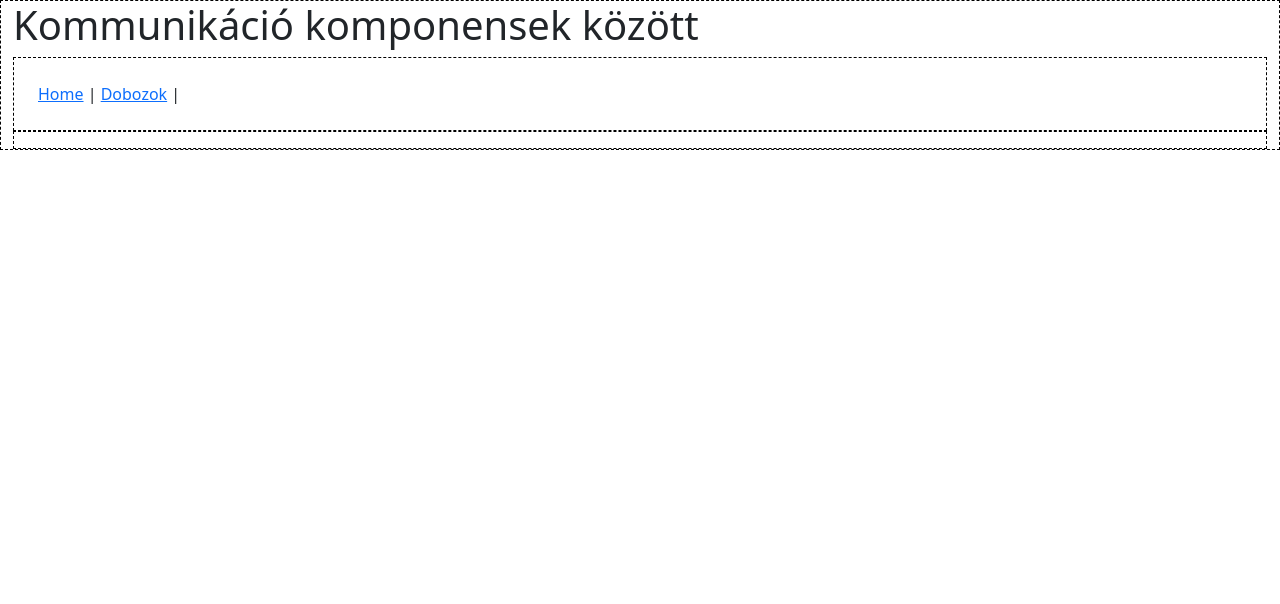
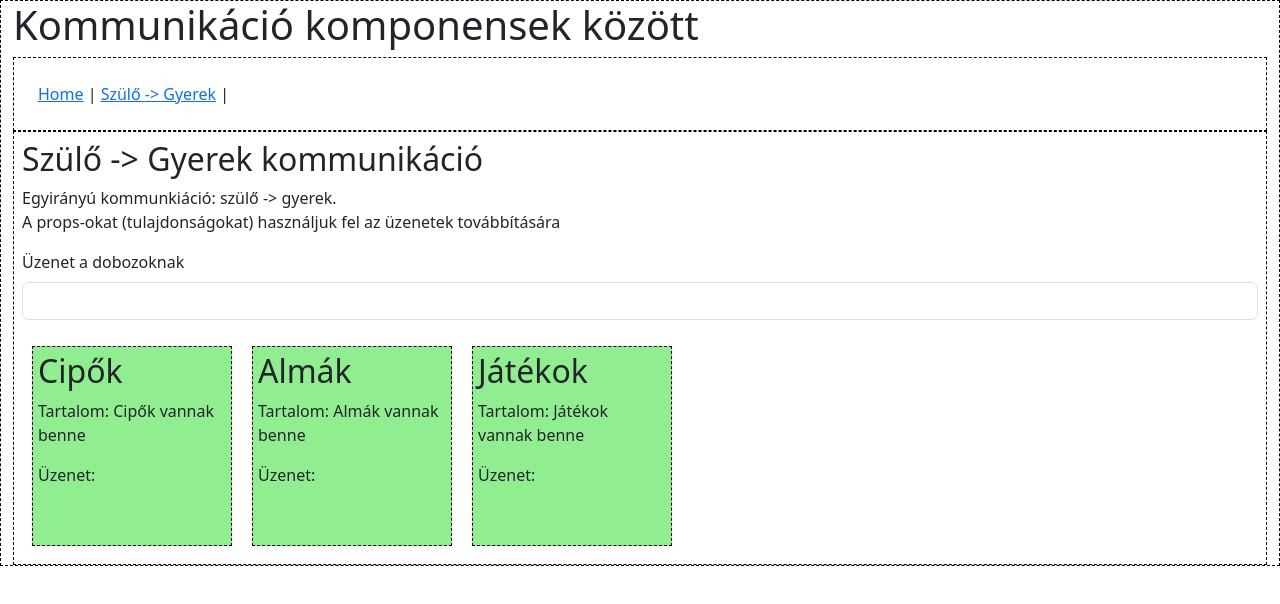
Before and after one commit to kovacsnandor/vujsAlapok, a Vue app: page /szulo2gyerek in a window 1280 px wide. Shown: the top 604 px of the page. Built offline with nearby package versions, Linux system fonts and the light colour scheme.

Commit message:
Javítás

```diff
--- a/src/App.vue
+++ b/src/App.vue
@@ -7,7 +7,7 @@
     <h1>Kommunikáció komponensek között</h1>
     <nav class="my-border p-4">
       <RouterLink to="/">Home</RouterLink> |
-      <RouterLink to="/dobozok">Dobozok</RouterLink> |
+      <RouterLink to="/szulo2gyerek">Szülő -> Gyerek</RouterLink> |
     </nav>
     <div class="my-border p-2" >
       <RouterView />
--- a/src/router/index.js
+++ b/src/router/index.js
@@ -10,8 +10,8 @@
       component: HomeView
     },
     {
-      path: '/dobozok',
-      component: () => import('../views/Dobozok.vue')
+      path: '/szulo2gyerek',
+      component: () => import('../views/Szulo2Gyerek.vue')
     },
 
   ]
--- a/src/views/Dobozok.vue
+++ b/src/views/Szulo2Gyerek.vue
@@ -1,6 +1,6 @@
 <template>
   <div>
-    <h2>Dobozok</h2>
+    <h2>Szülő -> Gyerek kommunikáció</h2>
 
     <p>
       Egyirányú kommunkiáció: szülő -> gyerek. <br>
```
